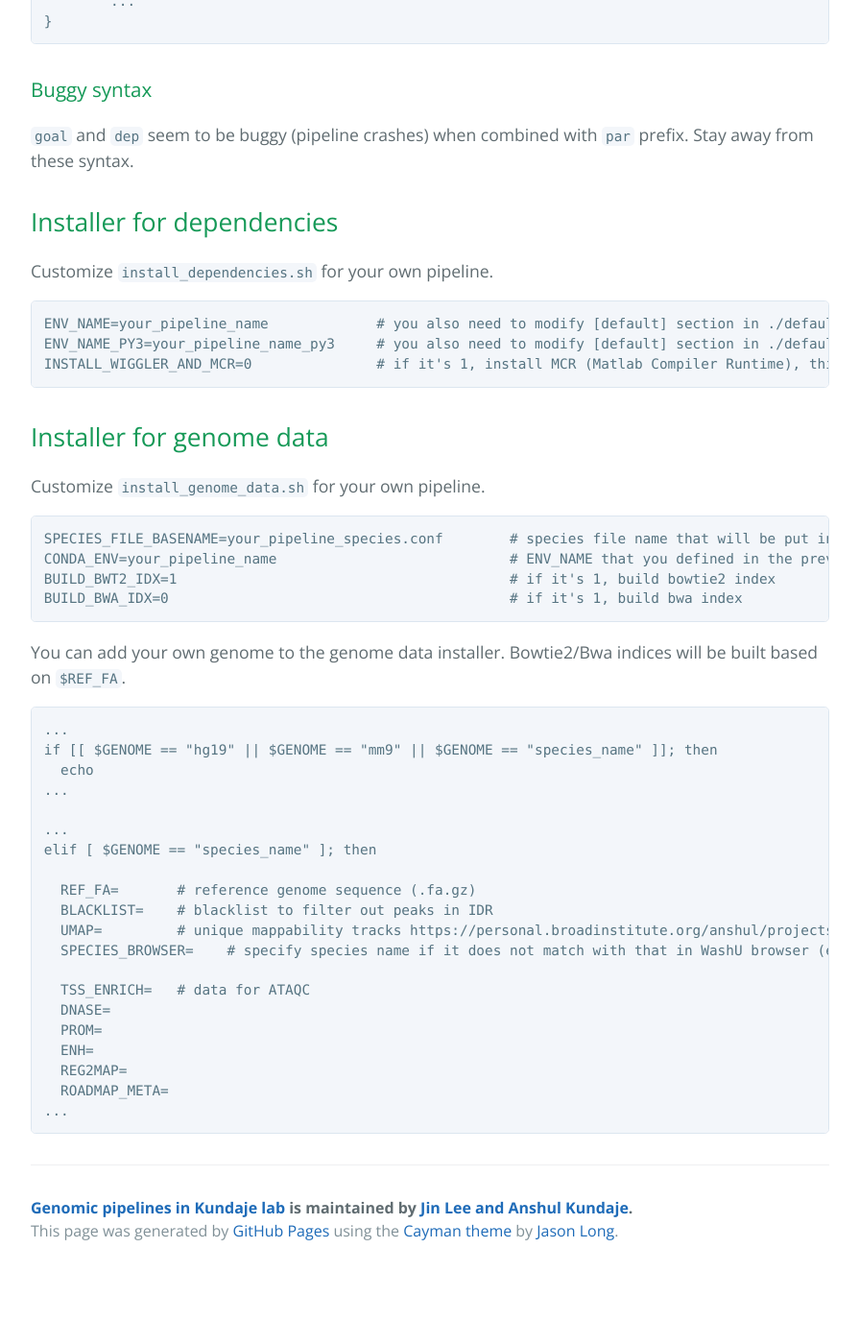
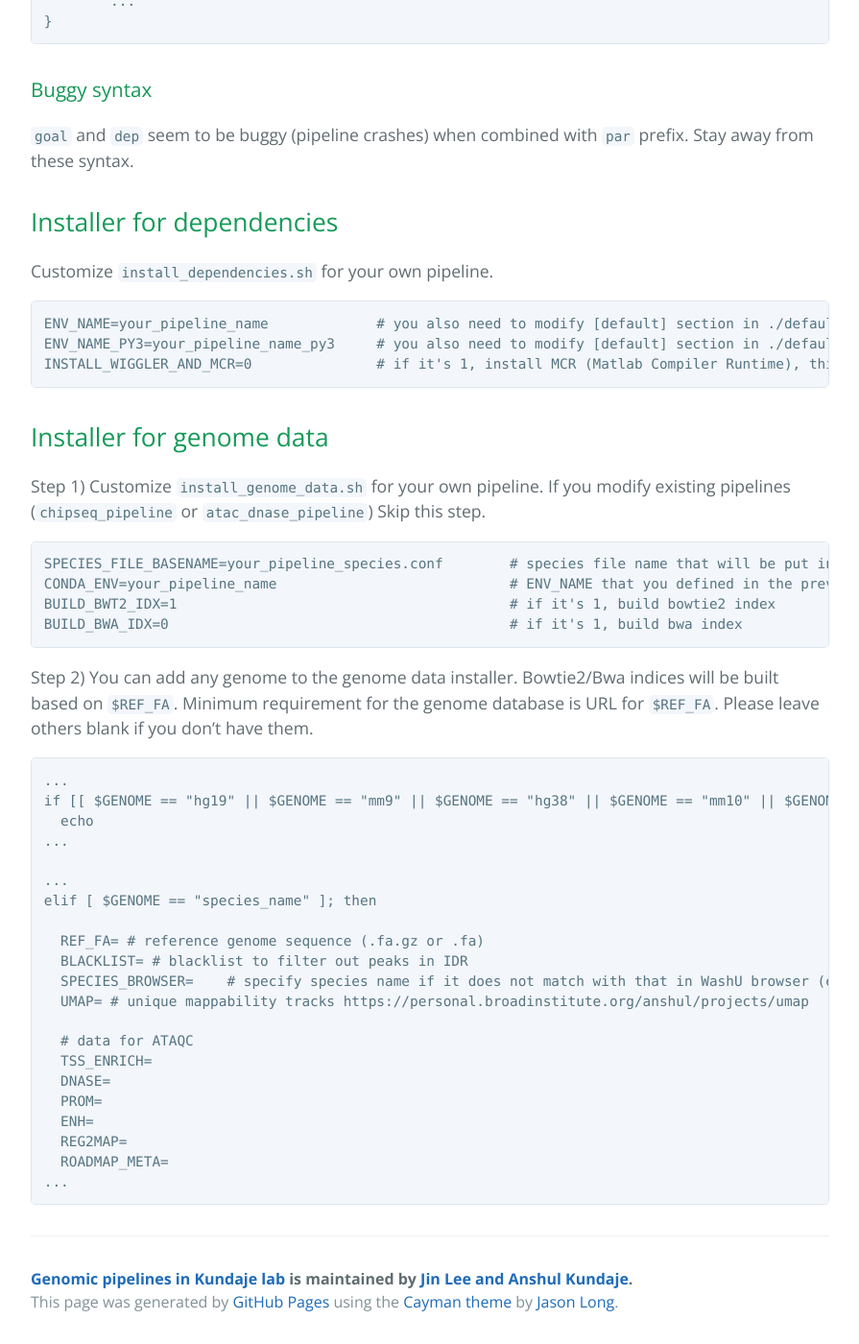
Before and after one commit to kundajelab/bds_pipeline_modules, a Jekyll site: the page built from programming.md, in a window 1280 px wide and 1400 px high, scrolled down 15249 px. Shown: the whole window at 96% size, without its empty margins (192-1087 px from the left). Built offline with Jekyll 4.4.1, drawn with Linux system fonts in a browser that asks for light colours; before the commit the page ends 16575 px from its top, so only the background shows below that.

Commit message:
update readme for customizing genome database installer

````diff
--- a/programming.md
+++ b/programming.md
@@ -713,7 +713,7 @@ INSTALL_WIGGLER_AND_MCR=0 		# if it's 1, install MCR (Matlab Compiler Runtime),
 
 ## Installer for genome data
 
-Customize `install_genome_data.sh` for your own pipeline.
+Step 1) Customize `install_genome_data.sh` for your own pipeline. If you modify existing pipelines (`chipseq_pipeline` or `atac_dnase_pipeline`) Skip this step.
 
 ```
 SPECIES_FILE_BASENAME=your_pipeline_species.conf 	# species file name that will be put into [default] section in ./default.env
@@ -722,23 +722,25 @@ BUILD_BWT2_IDX=1 					# if it's 1, build bowtie2 index
 BUILD_BWA_IDX=0 					# if it's 1, build bwa index
 ```
 
-You can add your own genome to the genome data installer. Bowtie2/Bwa indices will be built based on `$REF_FA`.
+Step 2) You can add any genome to the genome data installer. Bowtie2/Bwa indices will be built based on `$REF_FA`.
+Minimum requirement for the genome database is URL for `$REF_FA`. Please leave others blank if you don't have them.
 
 ```
 ...
-if [[ $GENOME == "hg19" || $GENOME == "mm9" || $GENOME == "species_name" ]]; then
+if [[ $GENOME == "hg19" || $GENOME == "mm9" || $GENOME == "hg38" || $GENOME == "mm10" || $GENOME == "hg38_ENCODE" || $GENOME == "mm10_ENCODE" || $GENOME == "species_name" ]]; then
   echo
 ...
 
 ...
 elif [ $GENOME == "species_name" ]; then
 
-  REF_FA= 	# reference genome sequence (.fa.gz)
-  BLACKLIST=  	# blacklist to filter out peaks in IDR
-  UMAP=		# unique mappability tracks https://personal.broadinstitute.org/anshul/projects/umap
+  REF_FA= # reference genome sequence (.fa.gz or .fa)
+  BLACKLIST= # blacklist to filter out peaks in IDR
   SPECIES_BROWSER=    # specify species name if it does not match with that in WashU browser (e.g. hg38 for hg38_ENCODE)
+  UMAP= # unique mappability tracks https://personal.broadinstitute.org/anshul/projects/umap
 
-  TSS_ENRICH= 	# data for ATAQC
+  # data for ATAQC
+  TSS_ENRICH=
   DNASE=
   PROM=
   ENH=
````
